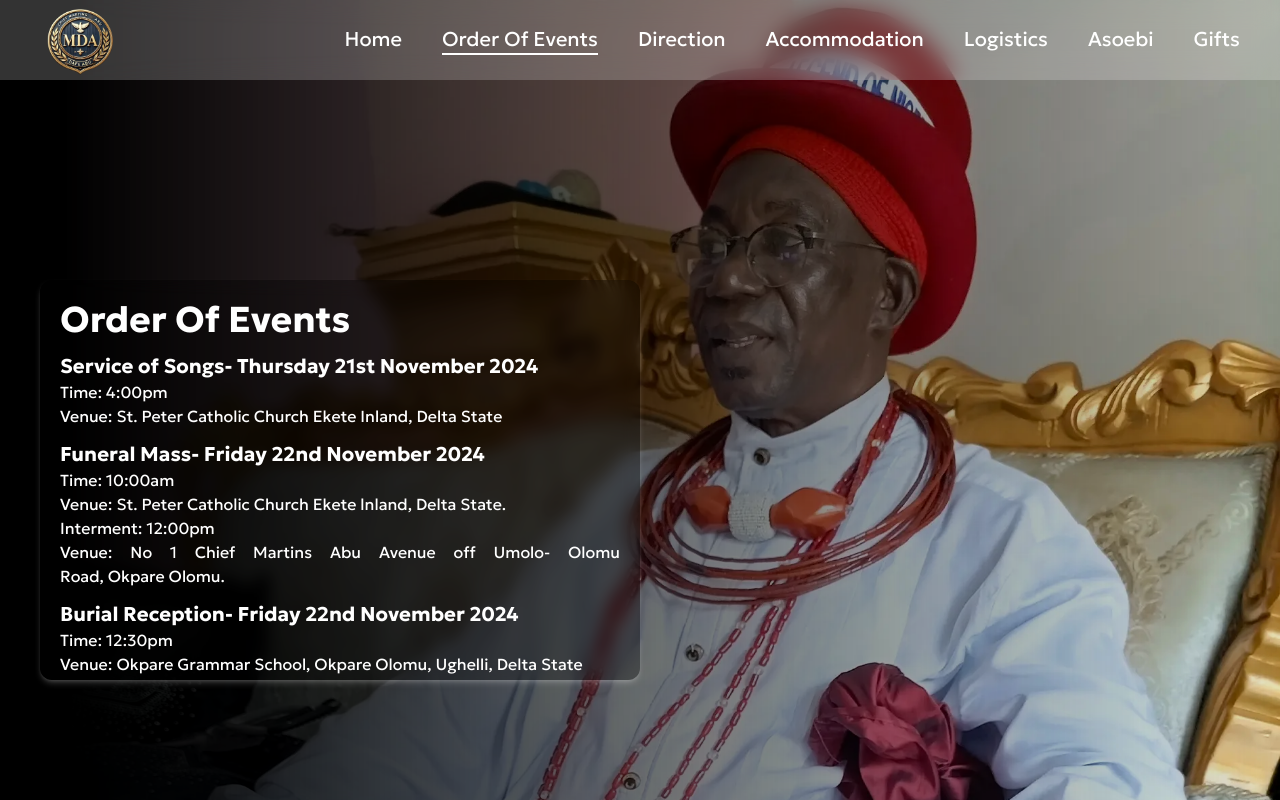
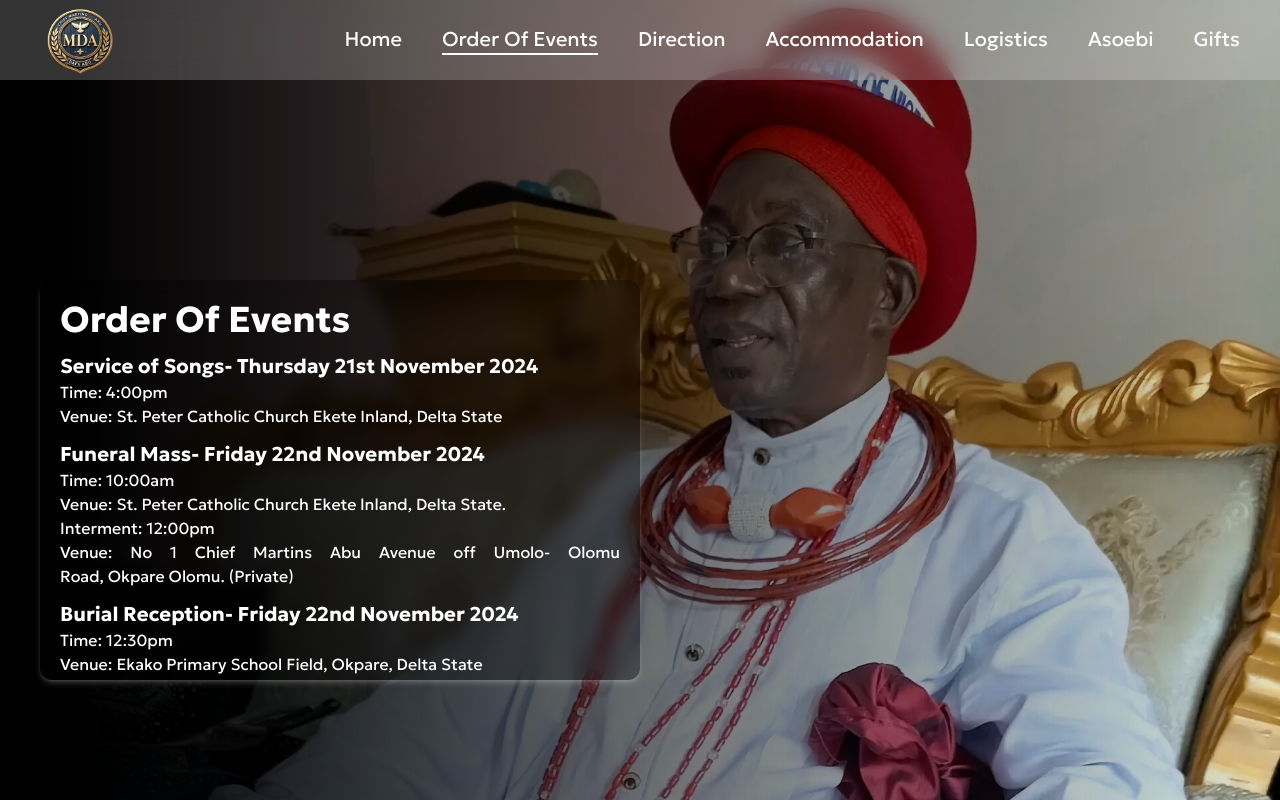
Before and after one commit to Dennardavid/Chief-Martins, a Next.js app: page /order-of-events in a window 1280 px wide. Built offline with nearby package versions, Linux system fonts and the light colour scheme.

Commit message:
order of events adjustment

```diff
--- a/src/app/components/events.jsx
+++ b/src/app/components/events.jsx
@@ -23,7 +23,7 @@ export default function Events() {
         <p className="Intro text-base md:text-base 2xl:text-xl">
           Interment: 12:00pm <br />
           Venue: No 1 Chief Martins Abu Avenue off Umolo- Olomu
-          Road, Okpare Olomu.
+          Road, Okpare Olomu. (Private)
         </p>
         <h2 className="header2 font-extrabold text-base md:text-lg lg:text-xl 2xl:text-2xl mt-[6px] lg:mt-3">
           Burial Reception- Friday 22nd November 2024
@@ -31,7 +31,7 @@ export default function Events() {
         <p className="Intro text-base md:text-base 2xl:text-xl">
           Time: 12:30pm
           <br />
-          Venue: Okpare Grammar School, Okpare Olomu, Ughelli, Delta State
+          Venue: Ekako Primary School Field, Okpare, Delta State
         </p>
       </div>
     </div>
```
